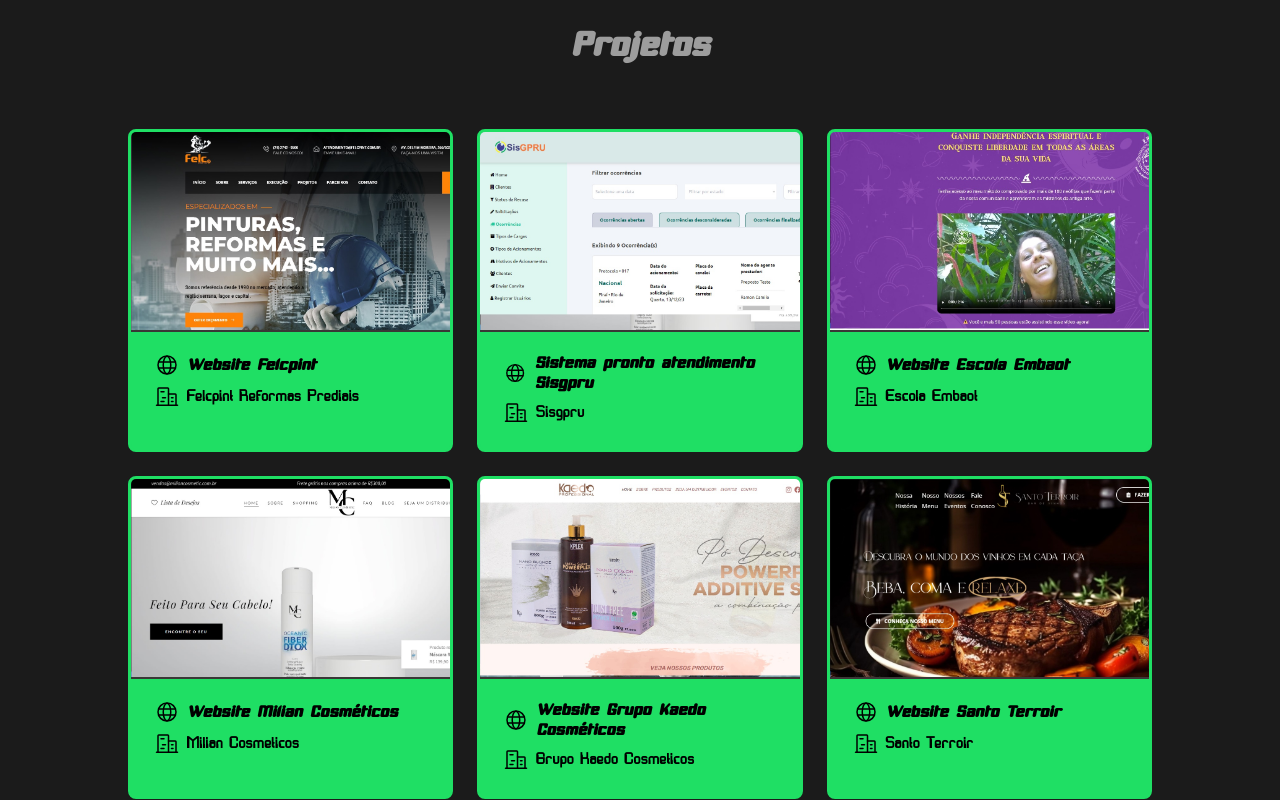
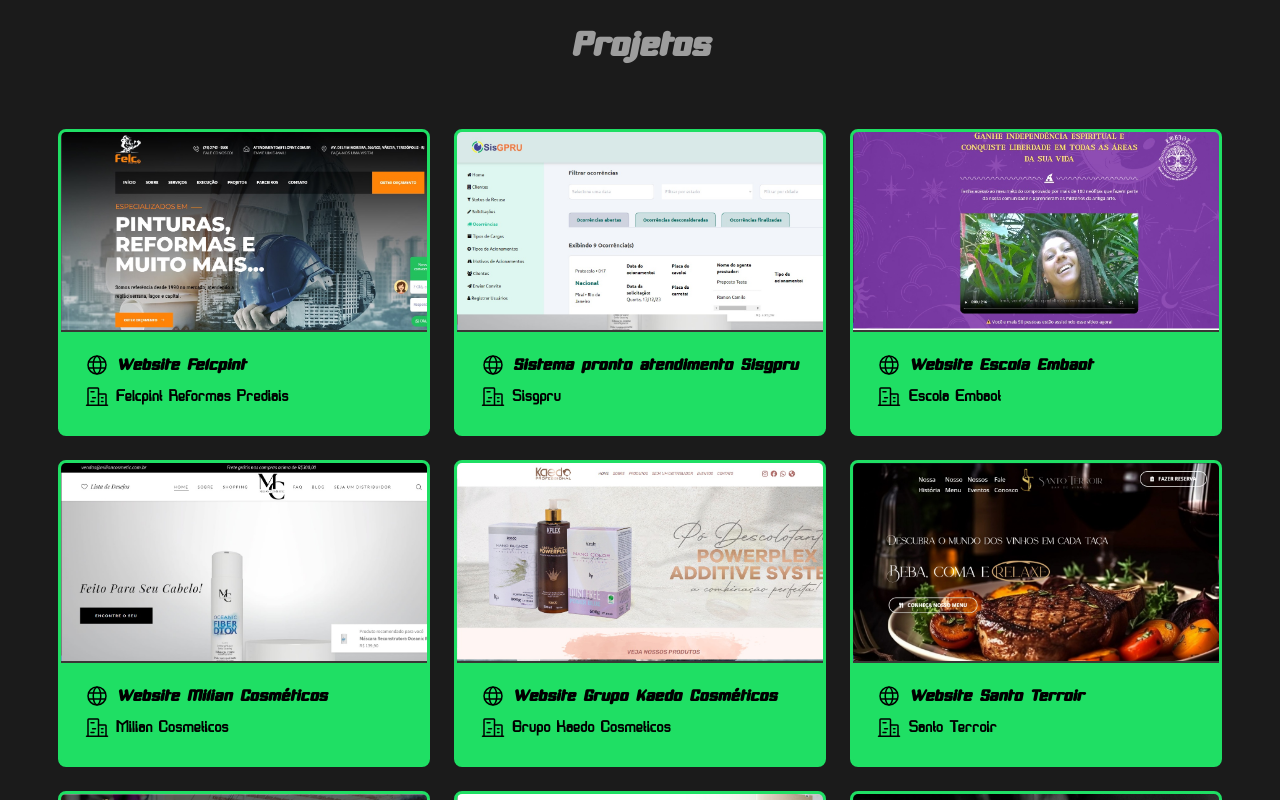
Before and after one commit to costaadiego1989/alienweb, a React (Vite) app: page / in a window 1280 px wide. Shown: the part 2620-3420 px from the top of the page. Built offline with nearby package versions, Linux system fonts and the light colour scheme; the HTML template or start-up script is replaced by a standard one.

Commit message:
refactor: project style

```diff
--- a/src/components/Projects/Project.ts
+++ b/src/components/Projects/Project.ts
@@ -8,7 +8,7 @@
 `;
 
 export const ProjectsContentContainer = styled.section`
-    width: 80vw;
+    width: 91vw;
     display: grid;
     grid-template-columns: repeat(auto-fit, minmax(350px, 1fr));
     grid-template-rows: auto;
```
